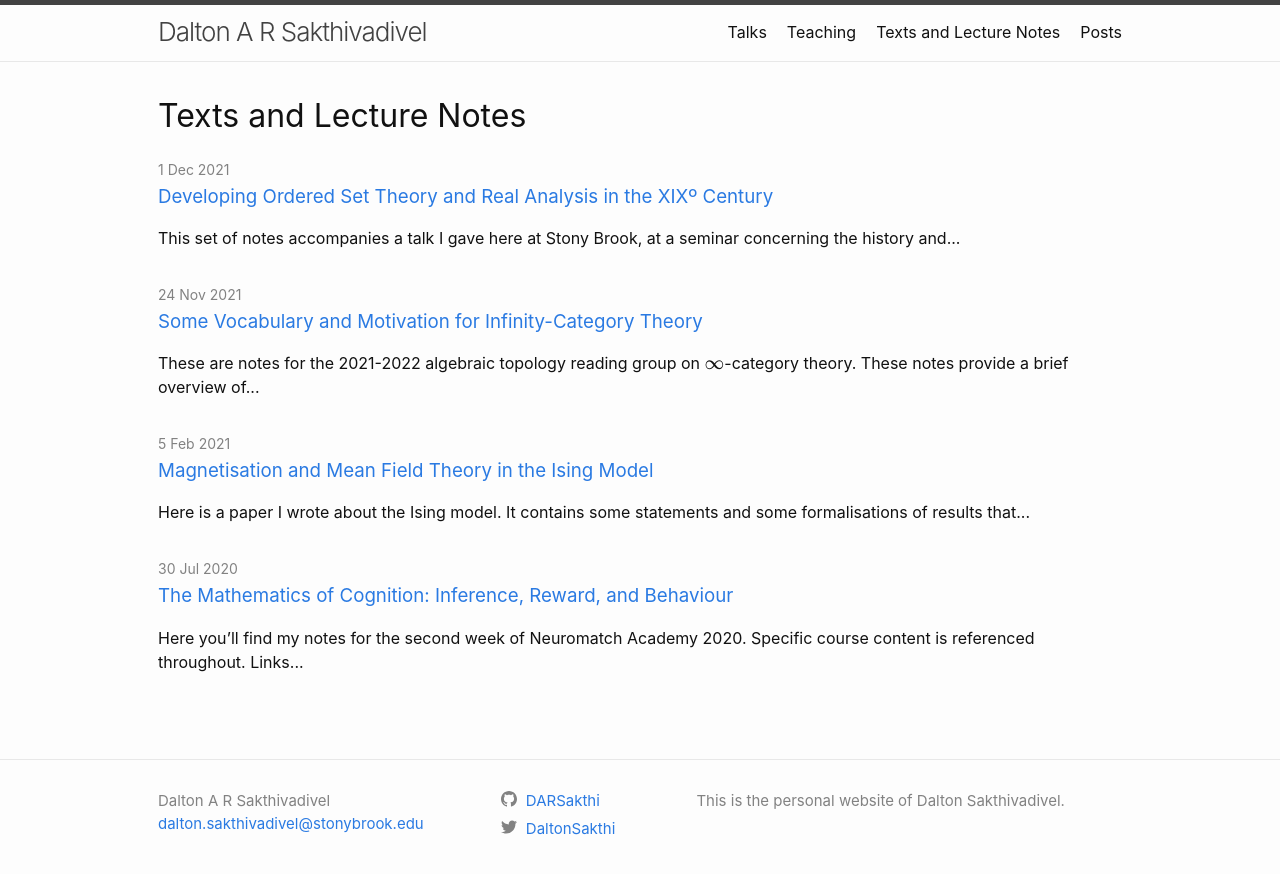
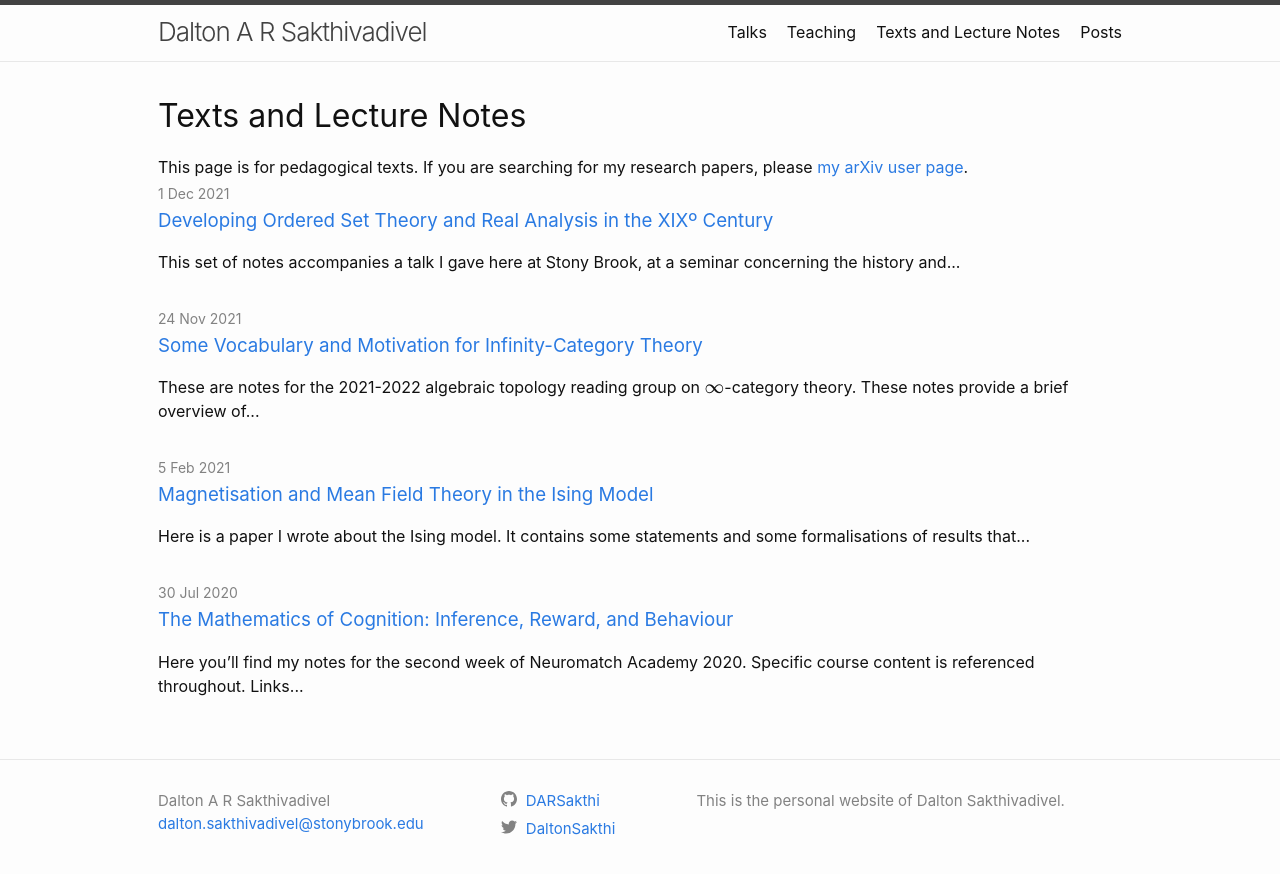
Before and after one commit to DARSakthi/DARSakthi.github.io, a Jekyll site: the page built from texts.html, in a window 1280 px wide. Shown: the top 874 px of the page. Built offline with Jekyll 4.4.1, drawn with Linux system fonts in a browser that asks for light colours; formulas are drawn with MathJax 3.

Commit message:
Added arxiv page

```diff
--- a/texts.html
+++ b/texts.html
@@ -7,6 +7,8 @@ author_profile: true
 <h1> Texts and Lecture Notes </h1>
 
 <div>
+
+  This page is for pedagogical texts. If you are searching for my research papers, please <a href="https://arxiv.org/a/0000-0002-7907-7611.html">my arXiv user page</a>.
 
   {%- if site.texts.size > 0 -%}
     <ul class="post-list">
```
